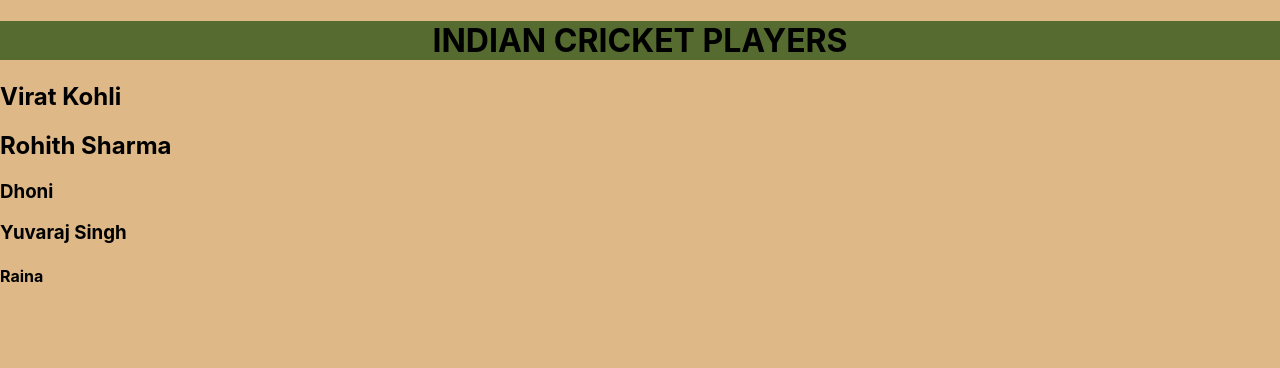
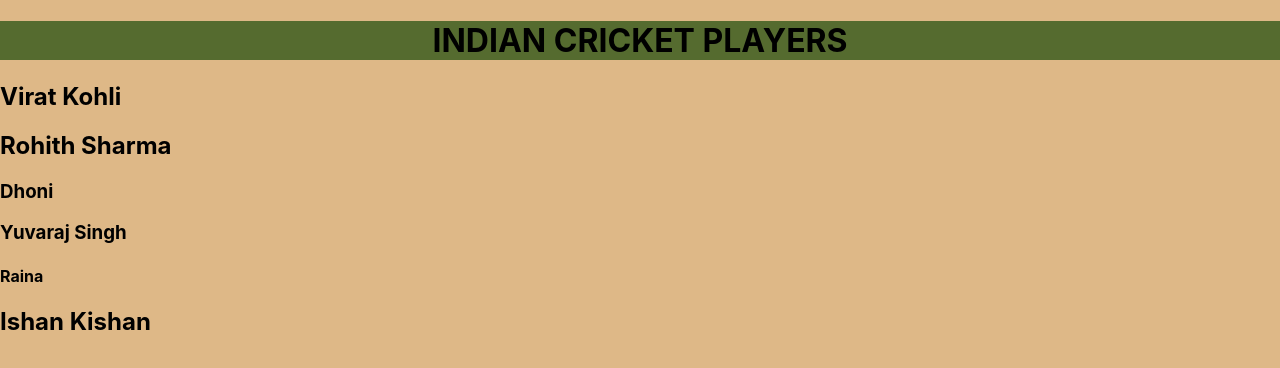
Before and after one commit to JorigeVenkatesh/Clone-Repository, a React (Create React App) app: page / in a window 1280 px wide. Shown: the top 368 px of the page. Built offline with nearby package versions, Linux system fonts and the light colour scheme.

Commit message:
added IshanKishan

```diff
--- a/src/App.js
+++ b/src/App.js
@@ -11,6 +11,8 @@ function App() {
       <h3>Dhoni</h3>
       <h3>Yuvaraj Singh</h3>
       <h4>Raina</h4>
+      <h2>Ishan Kishan</h2>
+
       </div>
 
   );
```
